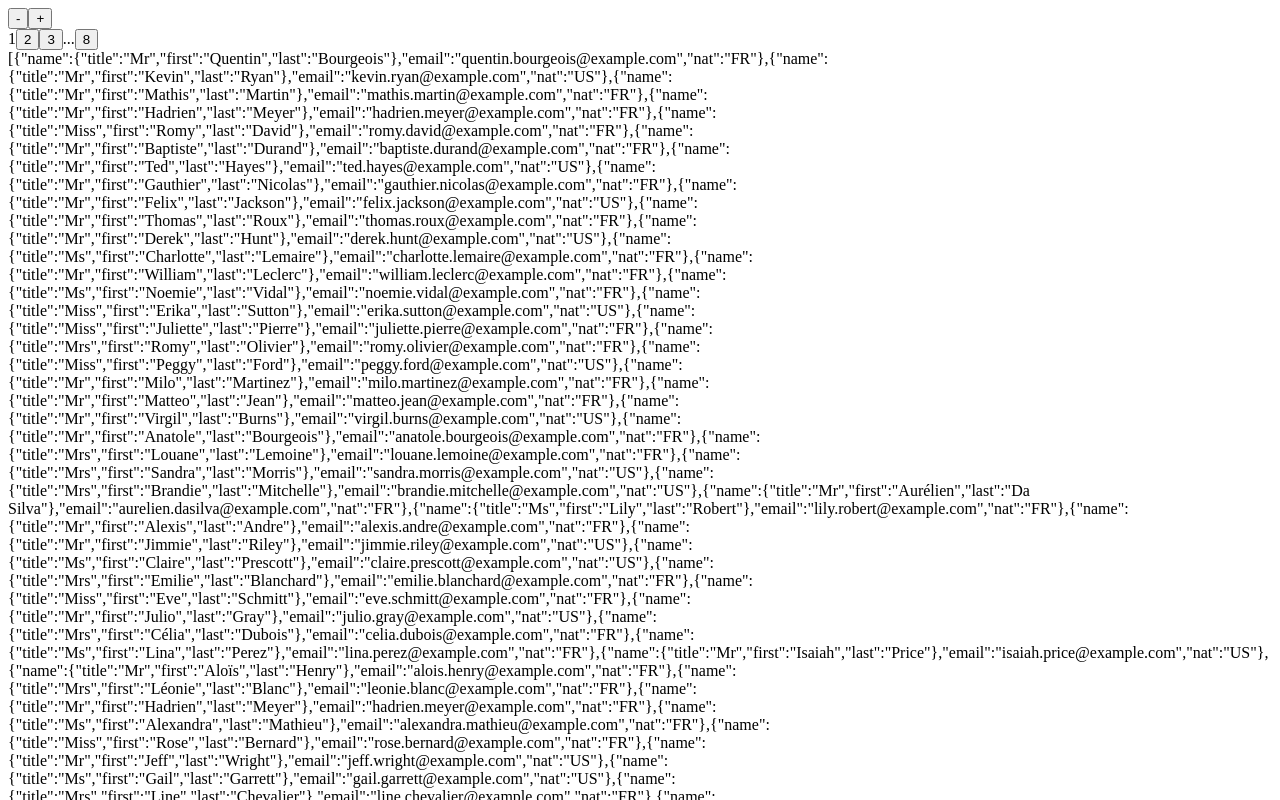
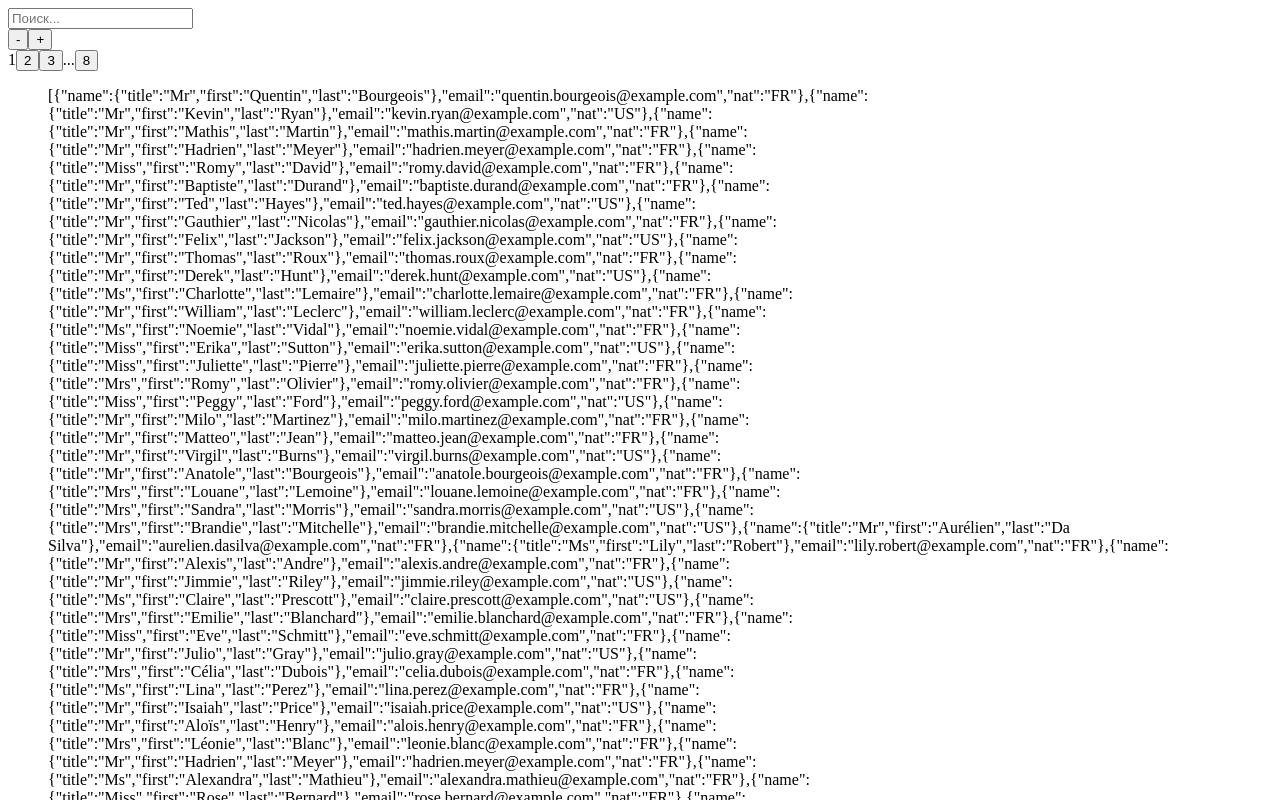
Before and after one commit to nmgix/tests, a React (Create React App) app: page / in a window 1280 px wide. Shown: the top 800 px of the page. Built offline with nearby package versions, Linux system fonts and the light colour scheme.

Commit message:
pagination, alrdy not just visual in helpbar

```diff
--- a/src/components/App.js
+++ b/src/components/App.js
@@ -8,6 +8,7 @@ import HelpBar from "./HelpBar";
 function App() {
   const [users, setUsers] = useState(data);
   const usersCount = users.length;
+  const [searchText, setSearchText] = useState("");
   const [currentPage, setCurrentPage] = useState(1); //текущая страница //максимум 50 на страницу
   const [currentColumn, setCurrentColumn] = useState(null); //по возрастанию //null - нет сортировки, 1,2,3,4,5 - это будут поля, просто вместо текста цифры
   const [ascendingSort, setAscendingSort] = useState(false); //по возрастанию
@@ -25,12 +26,17 @@ function App() {
   return (
     <div className='App'>
       <HelpBar
-        stateData={{ currentPage, currentColumn, ascendingSort, usersCount }}
+        stateData={{ currentPage, currentColumn, ascendingSort, usersCount, searchText }}
         setCurrentPage={setCurrentPage}
         setCurrentColumn={setCurrentColumn}
         setAscendingSort={setAscendingSort}
+        setSearchText={setSearchText}
       />
-      <Table users={users} />
+      <Table
+        users={users}
+        stateData={{ currentPage, currentColumn, ascendingSort, usersCount, searchText }}
+        setCurrentPage={setCurrentPage}
+      />
     </div>
   );
 }
--- a/src/components/HelpBar.js
+++ b/src/components/HelpBar.js
@@ -1,6 +1,6 @@
 import React from "react";
 
-const HelpBar = ({ stateData, setCurrentPage, setCurrentColumn, setAscendingSort }) => {
+const HelpBar = ({ stateData, setCurrentPage, setCurrentColumn, setAscendingSort, setSearchText }) => {
   //функция нужна для просчёта кол-ва страниц, делится число на 2 без остатка?
   //?да = кол-во юзеров/50 = прямое число
   //?нет = кол-во юзеров/50+1 = число с +1 страницей для остатка от деления кол-ва юзеров
@@ -8,6 +8,7 @@ const HelpBar = ({ stateData, setCurrentPage, setCurrentColumn, setAscendingSort
     return (dataMax / 50) % 2 !== 0 ? Math.floor(dataMax / 50) + 1 : Math.floor(dataMax / 50);
   };
 
+  //кривая пагинация через кейсы, зато без спагетти-кода
   const paginationCheck = (usersCount, currentPage) => {
     switch (currentPage) {
       case 1:
@@ -89,6 +90,9 @@ const HelpBar = ({ stateData, setCurrentPage, setCurrentColumn, setAscendingSort
 
   return (
     <div>
+      <div>
+        <input placeholder='Поиск...' value={stateData.searchText} onChange={(e) => setSearchText(e.target.value)} />
+      </div>
       <button onClick={() => changePage(stateData.usersCount, stateData.currentPage, false)}>-</button>
       <button onClick={() => changePage(stateData.usersCount, stateData.currentPage, true)}>+</button>
       <div>{paginationCheck(stateData.usersCount, stateData.currentPage)}</div>
--- a/src/components/Table.js
+++ b/src/components/Table.js
@@ -1,7 +1,27 @@
-import React from "react";
+import React, { useEffect, useState } from "react";
 
-const Table = ({ users }) => {
-  return <div>{JSON.stringify(users)}</div>;
+const Table = ({ users, stateData, setCurrentPage }) => {
+  var localUsers = users.slice(0);
+  const [chunk, setChunk] = useState(users);
+
+  const filter = (chunk) => {};
+
+  useEffect(() => {
+    console.log(stateData.currentPage - 1, stateData.currentPage);
+    setChunk(localUsers.splice((stateData.currentPage - 1) * 50, 50));
+  }, [stateData.currentPage]);
+
+  useEffect(() => {
+    if (stateData.searchText !== "") {
+      filter(chunk);
+    }
+  }, [stateData.searchText]);
+
+  return (
+    <div>
+      <ul>{JSON.stringify(chunk)}</ul>
+    </div>
+  );
 };
 
 export default Table;
```
